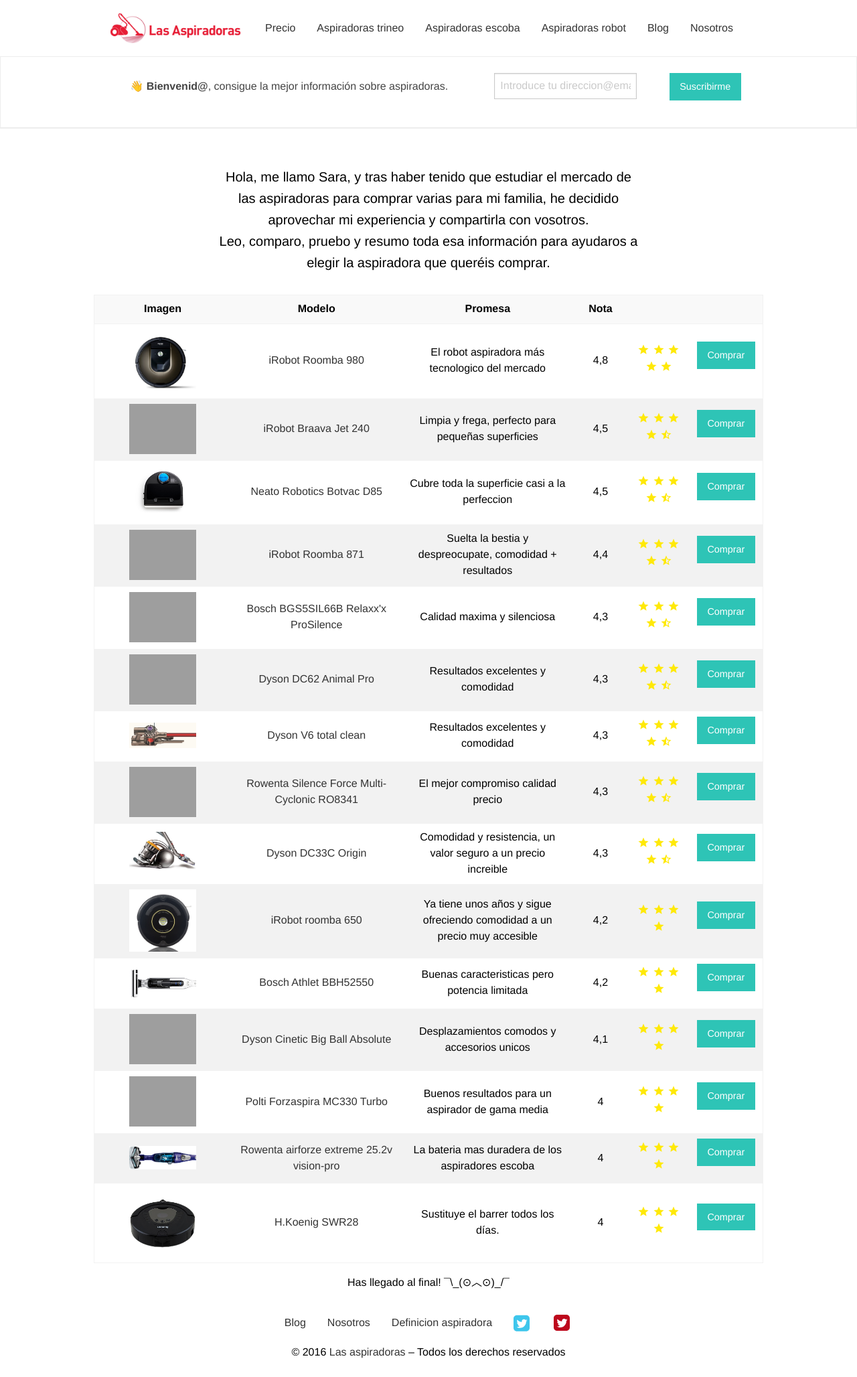
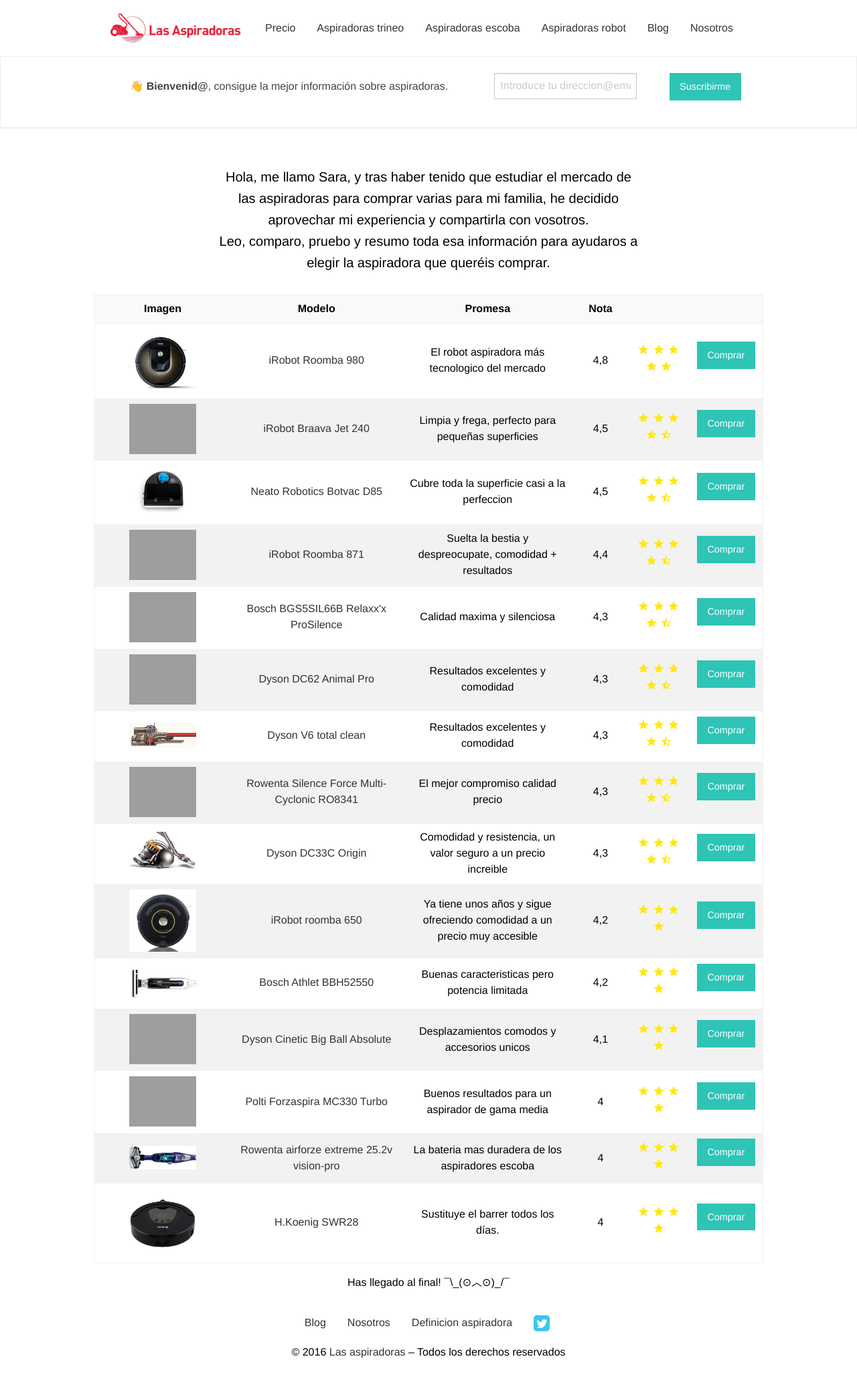
Before and after one commit to Puturru84/aspirador, a Jekyll site: the page built from index.html, in a window 1280 px wide. Shown: the whole page at 67% size. Built offline with Jekyll 4.4.1, drawn with Linux system fonts in a browser that asks for light colours; a script that is not in the unit is left out.

Commit message:
bug link pinterest

```diff
--- a/_includes/components/nav-footer.html
+++ b/_includes/components/nav-footer.html
@@ -24,24 +24,6 @@
           </svg>
         </a>
       </li>
-      <li>
-        <a href="https://fr.pinterest.com/lasaspiradoras/" title="Pinterest" target="_blank">
-          <svg width="24" height="24" viewBox="0 0 24 24" version="1.1" xmlns="http://www.w3.org/2000/svg" xmlns:xlink="http://www.w3.org/1999/xlink" xmlns:figma="http://www.figma.com/figma/ns">
-          <title>iconmonstr-pinterest-3</title>
-          <desc>Created using Figma</desc>
-          <g id="Canvas" transform="translate(-382 -39)" figma:type="canvas">
-          <g id="iconmonstr-pinterest-3" style="mix-blend-mode:normal;" figma:type="frame">
-          <g id="Vector" style="mix-blend-mode:normal;" figma:type="vector">
-          <use xlink:href="#path0_fill" transform="translate(382 39)" fill="#BD081C" style="mix-blend-mode:normal;"/>
-          </g>
-          </g>
-          </g>
-          <defs>
-          <path id="path0_fill" d="M 19 0L 5 0C 2.239 0 0 2.239 0 5L 0 19C 0 21.761 2.239 24 5 24L 19 24C 21.762 24 24 21.761 24 19L 24 5C 24 2.239 21.762 0 19 0ZM 12 20C 11.175 20 10.38 19.875 9.631 19.643C 9.957 19.112 10.444 18.241 10.625 17.545L 11.124 15.644C 11.385 16.142 12.147 16.562 12.957 16.562C 15.371 16.562 17.109 14.343 17.109 11.586C 17.109 8.943 14.952 6.966 12.176 6.966C 8.724 6.966 6.89 9.283 6.89 11.807C 6.89 12.981 7.515 14.441 8.514 14.907C 8.665 14.977 8.746 14.946 8.782 14.8L 9.004 13.893C 9.023 13.812 9.014 13.743 8.948 13.663C 8.617 13.263 8.353 12.525 8.353 11.838C 8.353 10.073 9.689 8.366 11.965 8.366C 13.93 8.366 15.306 9.705 15.306 11.621C 15.306 13.785 14.213 15.284 12.791 15.284C 12.005 15.284 11.417 14.635 11.606 13.838C 11.832 12.887 12.269 11.861 12.269 11.174C 12.269 10.56 11.939 10.047 11.257 10.047C 10.454 10.047 9.809 10.878 9.809 11.99C 9.809 12.699 10.048 13.178 10.048 13.178C 10.048 13.178 9.255 16.531 9.11 17.155C 8.949 17.846 9.012 18.817 9.082 19.449C 6.108 18.284 4 15.389 4 12C 4 7.582 7.582 4 12 4C 16.418 4 20 7.582 20 12C 20 16.418 16.418 20 12 20L 12 20Z"/>
-          </defs>
-          </svg>
-        </a>
-      </li>
     </ul>
     <p class="text-center small">© 2016 <a href="http://www.lasaspiradoras.com" title="Las aspiradoras – Analisis de las mejores aspiradoras del mercado">Las aspiradoras</a> – Todos los derechos reservados</p>
   </div>
```
